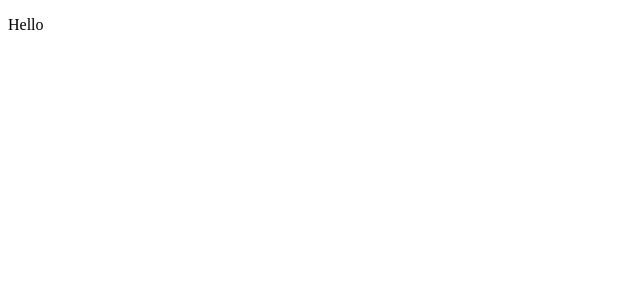
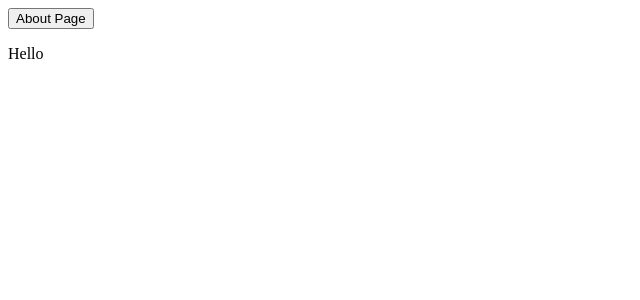
Before and after one commit to matternz/nextjs, a Next.js app: page / in a window 1280 px wide. Shown: the top 300 px of the page, without its empty margins (0-640 px from the left). Built offline with nearby package versions, Linux system fonts and the light colour scheme.

Commit message:
added button link to about page

```diff
--- a/pages/index.js
+++ b/pages/index.js
@@ -1,5 +1,10 @@
+import Link from 'next/link'
+
 const Index = () => (
   <div>
+    <Link href='/about'>
+      <button>About Page</button>
+    </Link>
     <p>Hello</p>
   </div>
 )
```
